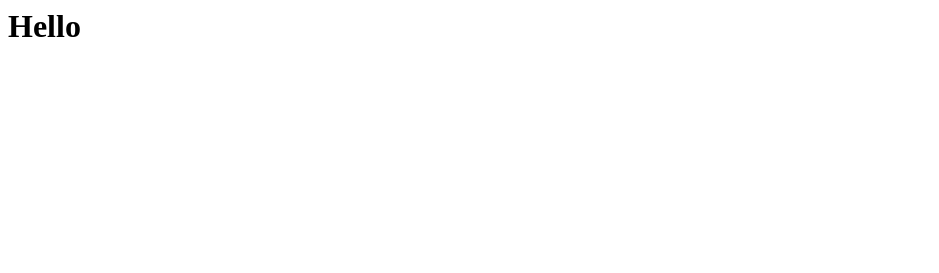
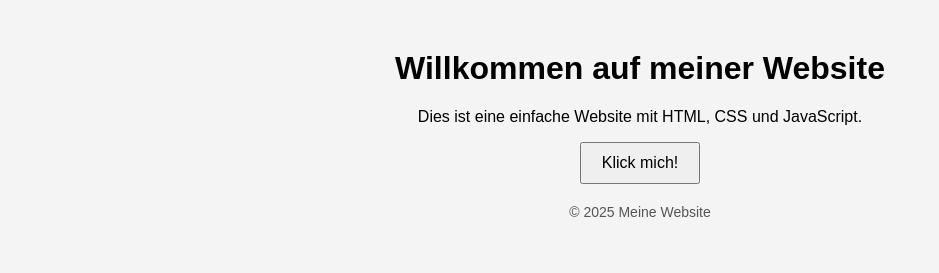
Before and after one commit to Noya-buiz/Noya-buiz.github.io, a plain HTML site: page index.html in a window 1280 px wide. Shown: the whole page, without its empty margins (0-939 px from the left). Drawn offline with Linux system fonts and the light colour scheme.

Commit message:
simplesite

```diff
--- a/index.html
+++ b/index.html
@@ -1 +1,23 @@
-<h1>Hello</h1>
+<!DOCTYPE html>
+<html lang="de">
+<head>
+    <meta charset="UTF-8">
+    <meta name="viewport" content="width=device-width, initial-scale=1.0">
+    <title>Einfache Website</title>
+    <link rel="stylesheet" href="styles.css">
+</head>
+<body>
+    <header>
+        <h1>Willkommen auf meiner Website</h1>
+    </header>
+    <main>
+        <p>Dies ist eine einfache Website mit HTML, CSS und JavaScript.</p>
+        <button id="clickButton">Klick mich!</button>
+        <p id="message"></p>
+    </main>
+    <footer>
+        <p>&copy; 2025 Meine Website</p>
+    </footer>
+    <script src="script.js"></script>
+</body>
+</html>
--- /dev/null
+++ b/script.js
@@ -0,0 +1,3 @@
+document.getElementById("clickButton").addEventListener("click", function() {
+    document.getElementById("message").textContent = "Danke fürs Klicken!";
+});
--- /dev/null
+++ b/styles.css
@@ -0,0 +1,18 @@
+body {
+    font-family: Arial, sans-serif;
+    text-align: center;
+    margin: 50px;
+    background-color: #f4f4f4;
+}
+
+button {
+    padding: 10px 20px;
+    font-size: 16px;
+    cursor: pointer;
+}
+
+footer {
+    margin-top: 20px;
+    font-size: 14px;
+    color: #555;
+}
```
